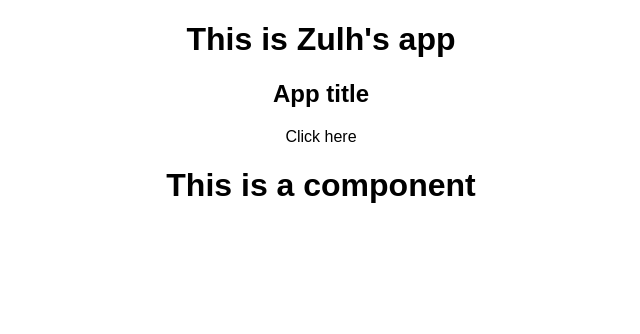
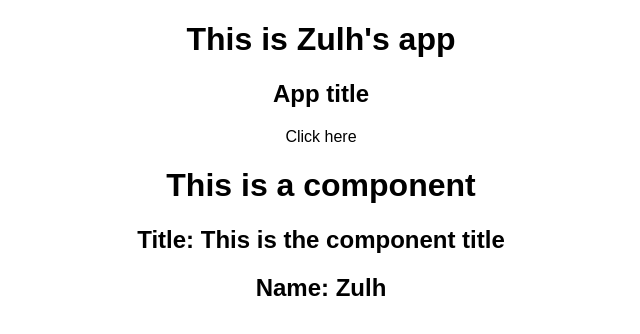
Before and after one commit to zulhfreelancer/react_tutorial, a React (Create React App) app: page / in a window 1280 px wide. Shown: the top 334 px of the page, without its empty margins (319-959 px from the left). Built offline with nearby package versions, Linux system fonts and the light colour scheme.

Commit message:
Pass parameters to component using props

```diff
--- a/src/App.js
+++ b/src/App.js
@@ -41,7 +41,10 @@ class App extends Component {
         <h1>{title}</h1>
         <h2>{this.state.title}</h2>
         <div onClick={this.onClick}>Click here</div>
-        <MyComponent/>
+        <MyComponent
+          title = "This is the component title"
+          name = "Zulh"
+        />
       </div>
     );
   }
--- a/src/MyComponent.js
+++ b/src/MyComponent.js
@@ -6,6 +6,8 @@ class MyComponent extends Component {
     return (
       <div className="component">
         <h1>This is a component</h1>
+        <h2>Title: {this.props.title}</h2>
+        <h2>Name: {this.props.name}</h2>
       </div>
     );
   }
```
